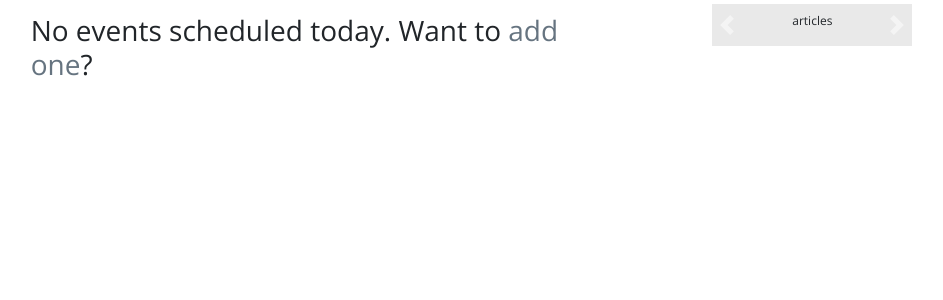
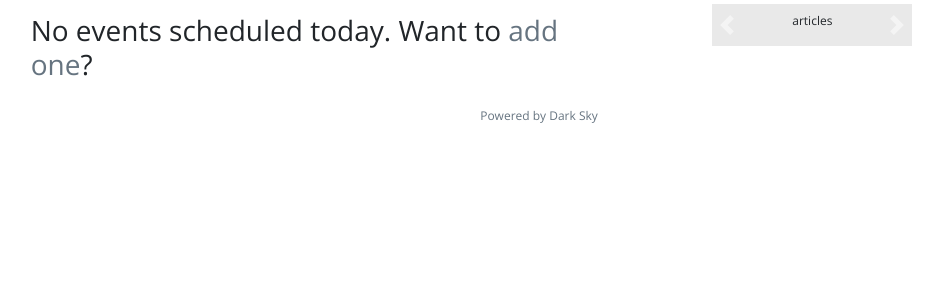
Before and after one commit to athelia/unfold-wardrobe-manager, a Flask app: template templates/homepage.html in a window 1280 px wide. Shown: the part 220-520 px from the top of the page, without its empty margins (101-1044 px from the left). Run offline with Flask 2, Linux system fonts and the light colour scheme; the template is opened without the code that fills it, so the values that code supplies are empty; some libraries are stand-ins or nearby versions; some web fonts are replaced.

Commit message:
Move footer to homepage only

```diff
--- a/templates/homepage.html
+++ b/templates/homepage.html
@@ -261,5 +261,15 @@
  -->
 <!-- </script> -->
 
-
+  <footer>
+    <main class="container">
+      <!-- <p>
+        The term 'Etsy' is a trademark of Etsy, Inc. This application uses the Etsy API but is not endorsed or certified by Etsy.
+      </p>
+      -->
+      <p>
+        <a href="https://darksky.net/poweredby/">Powered by Dark Sky</a>
+      </p>
+    </main>
+  </footer>
 {% endblock%}
```
